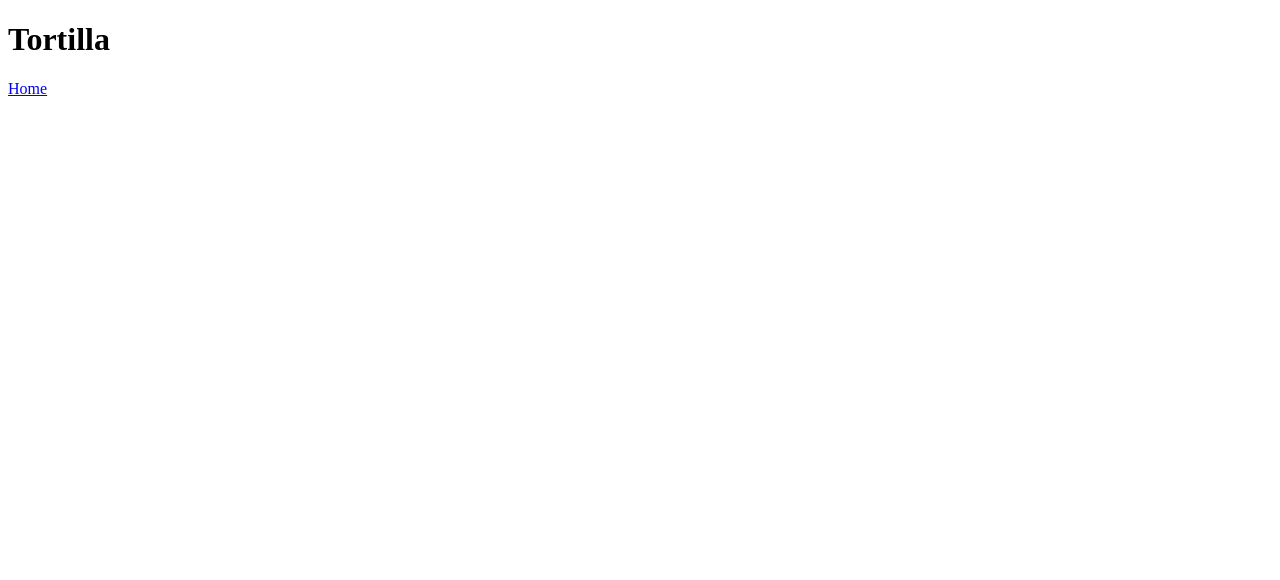
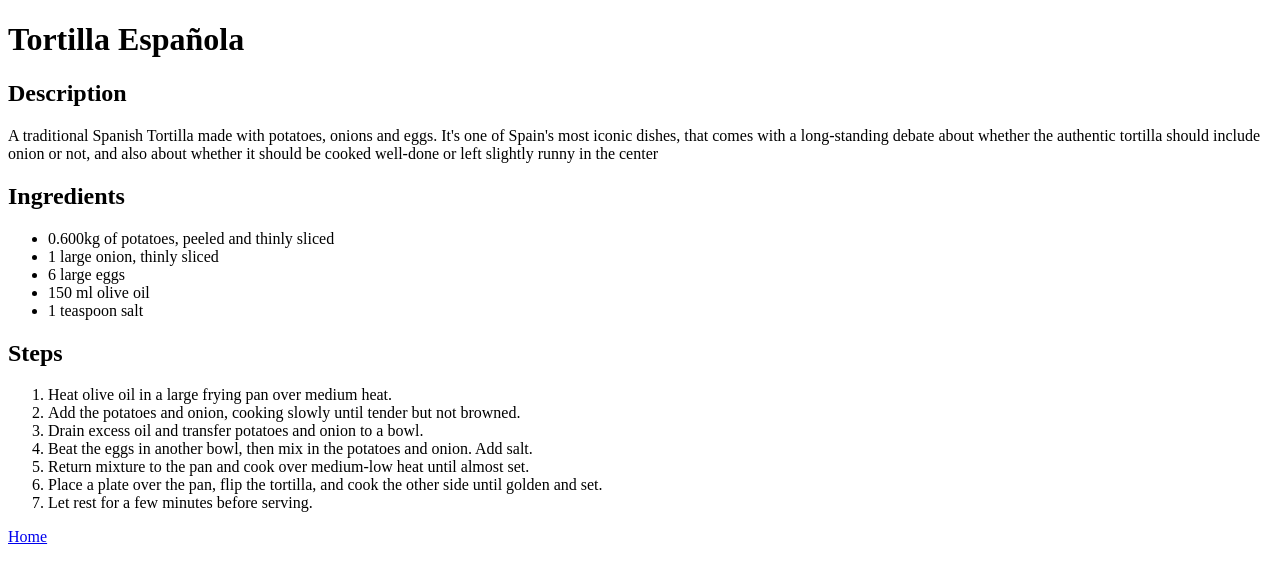
Before and after one commit to jvaronam/odin-recipes, a plain HTML site: page recipes/tortilla.html in a window 1280 px wide. Drawn offline with Linux system fonts and the light colour scheme.

Commit message:
tortilla

```diff
--- a/recipes/tortilla.html
+++ b/recipes/tortilla.html
@@ -1,7 +1,35 @@
 <!DOCTYPE html>
 <html lang="en">
     <body>
-        <h1> Tortilla </h1>
+        <h1> Tortilla Española </h1>
+
+
+        <h2>Description</h2>
+        <p> A traditional Spanish Tortilla made with potatoes, onions and eggs.
+            It's one of Spain's most iconic dishes, that comes with a long-standing debate  about whether the authentic tortilla should include onion or not,
+            and also about whether it should be cooked well-done or left slightly runny in the center
+        </p>
+
+        <h2> Ingredients</h2>
+        <ul>
+            <li>0.600kg of potatoes, peeled and thinly sliced</li>
+            <li> 1 large onion, thinly sliced</li>
+            <li> 6 large eggs</li>
+            <li>150 ml olive oil</li>
+            <li>1 teaspoon salt</li>
+        </ul>
+
+        <h2>Steps</h2>
+        <ol>
+            <li>Heat olive oil in a large frying pan over medium heat.</li>
+            <li>Add the potatoes and onion, cooking slowly until tender but not browned.</li>
+            <li>Drain excess oil and transfer potatoes and onion to a bowl.</li>
+            <li>Beat the eggs in another bowl, then mix in the potatoes and onion. Add salt.</li>
+            <li>Return mixture to the pan and cook over medium-low heat until almost set.</li>
+            <li>Place a plate over the pan, flip the tortilla, and cook the other side until golden and set.</li>
+            <li>Let rest for a few minutes before serving.</li>
+        </ol>
+
         <a href="../index.html">Home</a>
     </body>
 </html>
```
Also changed, not shown: index.html (+2 -0 lines), recipes/lasagna.html (+1 -1 lines), recipes/paella.html (+1 -1 lines).
